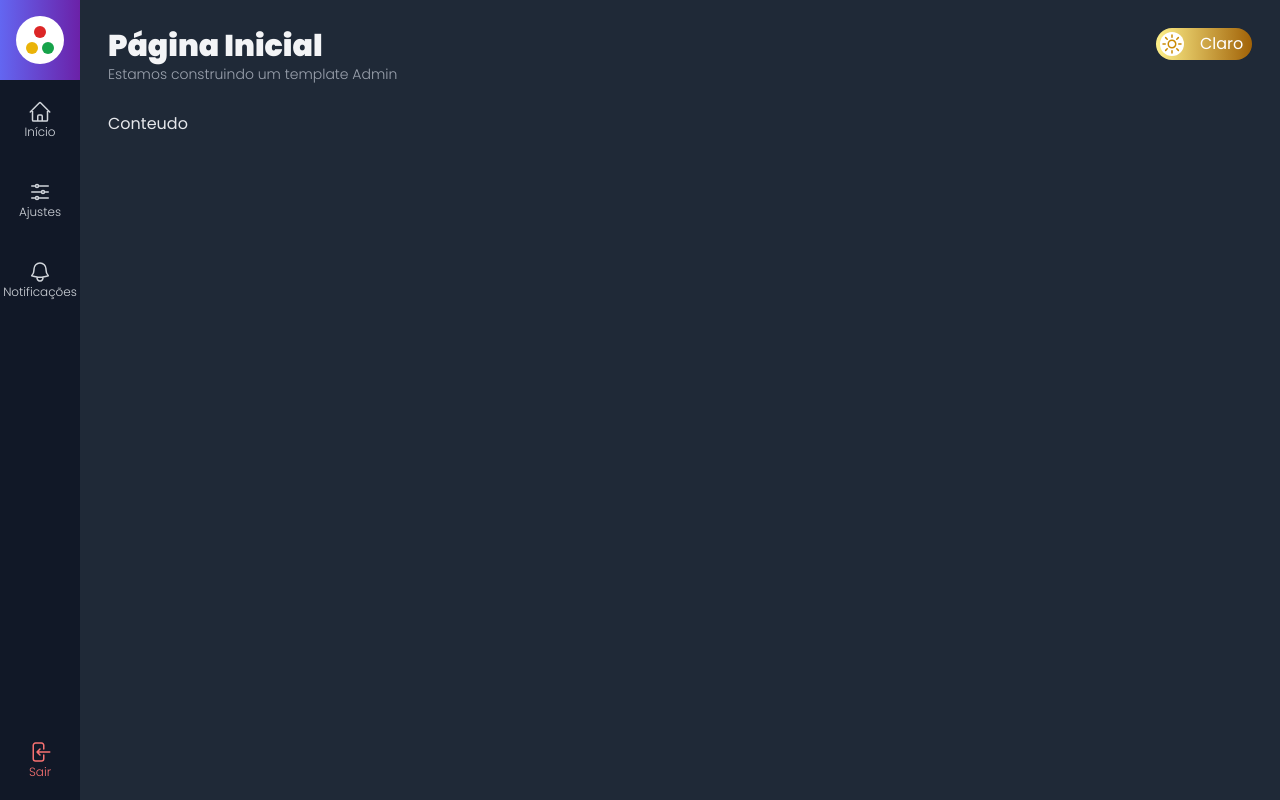
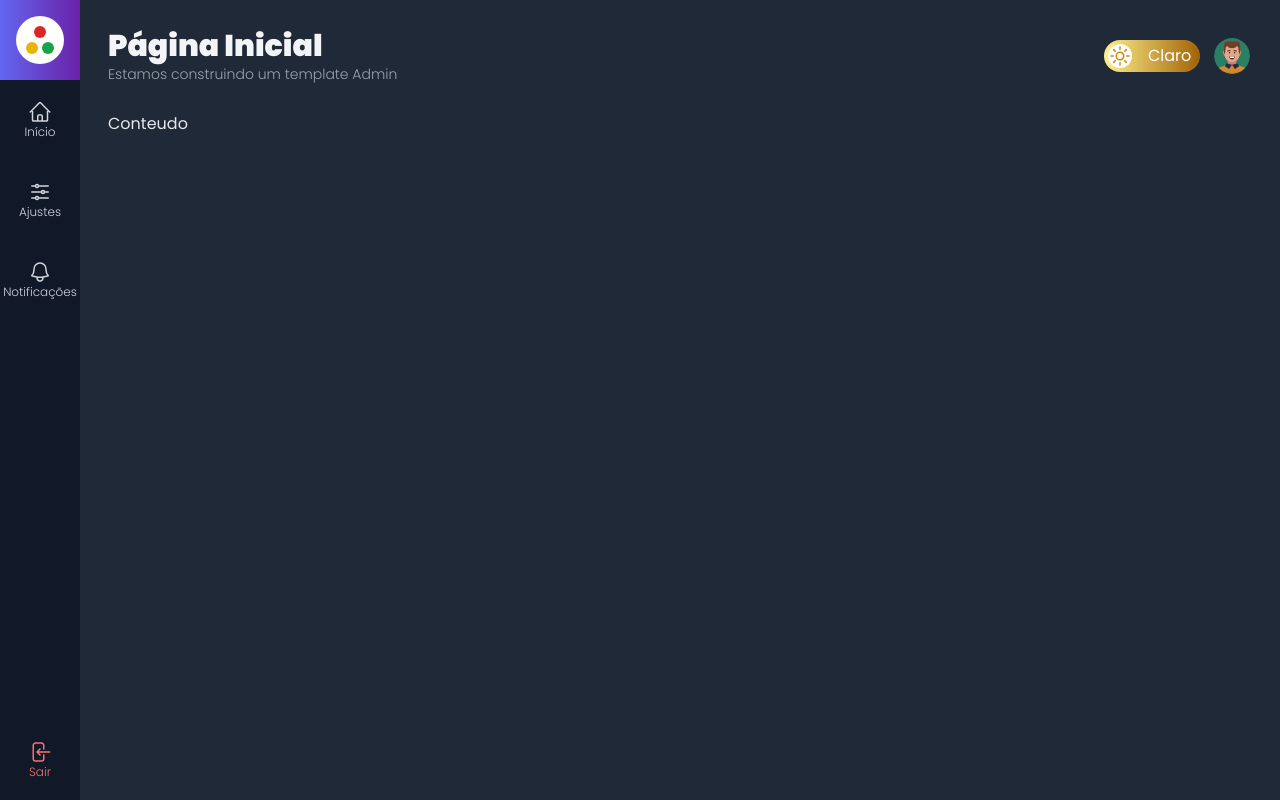
Before and after one commit to yurimaurino/Next-js-e-React, a Next.js app in the folder admin-template/: page / in a window 1280 px wide. Built offline with nearby package versions, Linux system fonts and the light colour scheme; no server answers.

Commit message:
user`s avatar

```diff
--- /dev/null
+++ b/admin-template/src/components/template/AvatarUsuario.tsx
@@ -0,0 +1,22 @@
+import Link from "next/link";
+import useAuth from "../../data/hook/useAuth";
+
+interface AvatarUsuarioProps {
+  className?: string
+}
+
+export default function AvatarUsuario(props: AvatarUsuarioProps) {
+  const { usuario } = useAuth()
+  return (
+    <Link href={'/perfil'}>
+      <img
+        src={usuario?.imagemUrl ?? '/images/avatar.svg'}
+        alt="Avatar do Usuário"
+        className={`
+          h-10 w-10 rounded-full cursor-pointer
+          ${props.className}
+        `}
+      />
+    </Link>
+  )
+}
--- a/admin-template/src/components/template/Cabecalho.tsx
+++ b/admin-template/src/components/template/Cabecalho.tsx
@@ -1,4 +1,5 @@
 import useAppData from "../../data/hook/useAppData"
+import AvatarUsuario from "./AvatarUsuario"
 import BotaoAlternarTema from "./BotaoAlternarTema"
 import Titulo from "./Titulo"
 
@@ -13,8 +14,9 @@
   return (
     <div className={`flex`}>
       <Titulo titulo={props.titulo} subtitulo={props.subtitulo}/>
-      <div className={`flex flex-grow justify-end`}>
+      <div className={`flex flex-grow justify-end items-center`}>
         <BotaoAlternarTema tema={tema} alternarTema={alternarTema} />
+        <AvatarUsuario className="ml-3" />
       </div>
     </div>
   )
--- /dev/null
+++ b/admin-template/src/pages/perfil.tsx
@@ -0,0 +1,12 @@
+import Layout from "../components/template/Layout";
+
+export default function Perfil() {
+  return (
+    <div>
+      <Layout titulo="Perfil do Usuário"
+        subtitulo="Administre as suas informações de usuário!">
+        <h1>Perfil</h1>
+      </Layout>
+    </div>
+  );
+}
```
Also changed, not shown: admin-template/public/images/avatar.svg (added).
